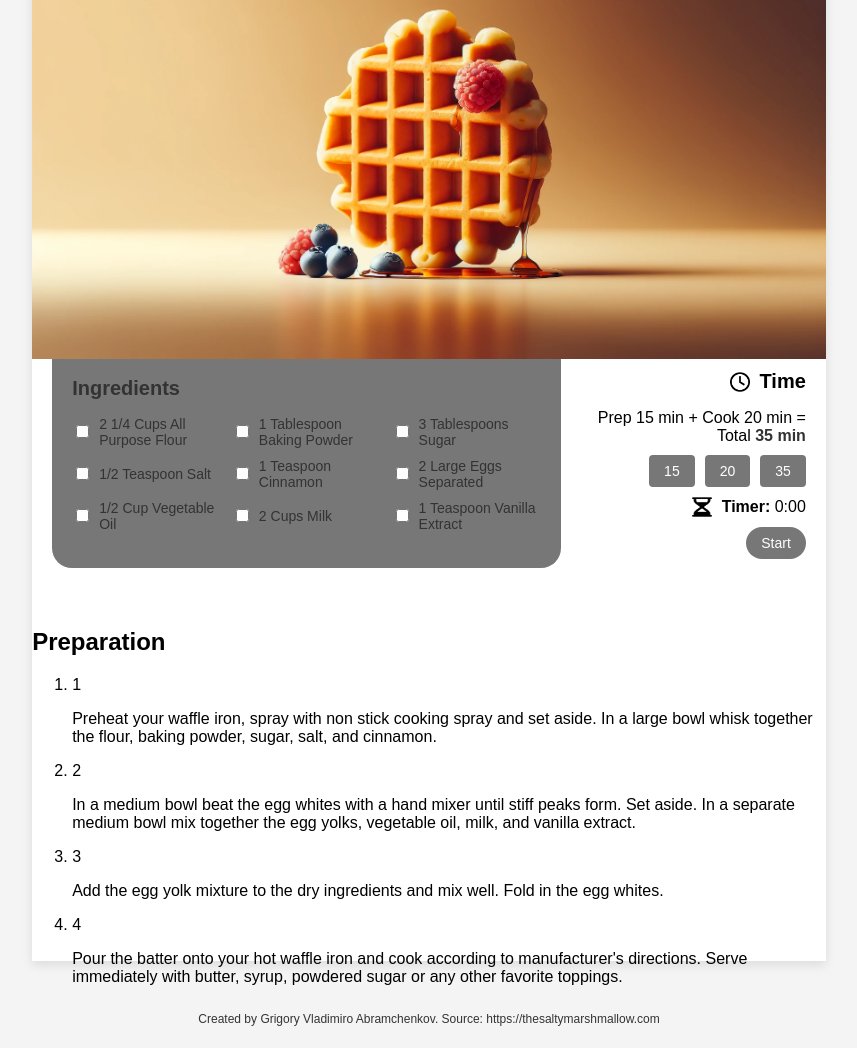
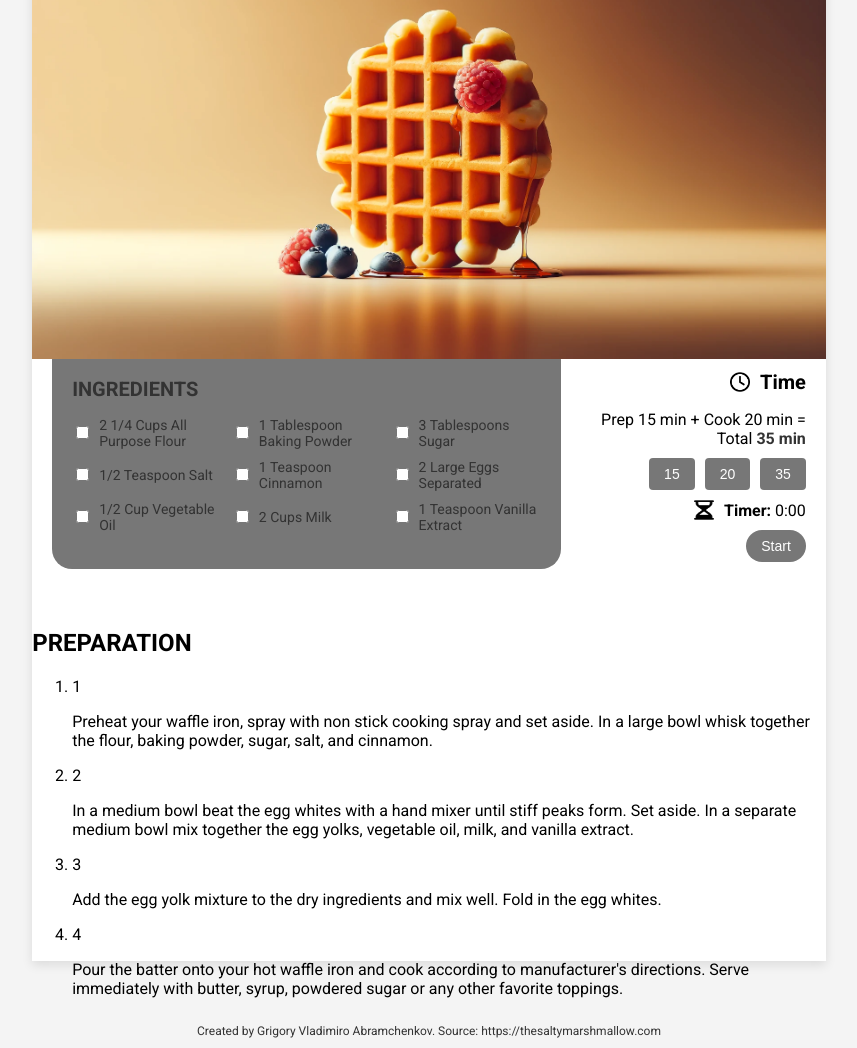
Before and after one commit to Grigory-Vladimiro/my_favorite_food_web, a plain HTML site: page index.html in a window 1280 px wide. Shown: the whole page, without its empty margins (211-1068 px from the left). Drawn offline with Linux system fonts and the light colour scheme.

Commit message:
font&headers

```diff
--- a/index.html
+++ b/index.html
@@ -5,11 +5,12 @@
   <meta name="viewport" content="width=device-width, initial-scale=1.0">
   <title>Recipe Page</title>
   <link rel="stylesheet" href="styles.css">
+  <link href="https://fonts.googleapis.com/css2?family=Roboto:wght@400;700&display=swap" rel="stylesheet">
 </head>
 <body>
   <div class="page">
     <header>
-      <h1>Belgian Waffle</h1>
+      <h1>BELGIAN WAFFLE</h1>
     </header>
     <main>
       <section class="image">
@@ -18,7 +19,7 @@
       <section class="info">
         <div class="ingredients-banner">
           <div class="ingredients">
-            <h2>Ingredients</h2>
+            <h2>INGREDIENTS</h2>
             <ul>
               <li><input type="checkbox"> 2 1/4 Cups All Purpose Flour</li>
               <li><input type="checkbox"> 1 Tablespoon Baking Powder</li>
@@ -53,7 +54,7 @@
         </div>
       </section>
       <section class="preparation">
-        <h2>Preparation</h2>
+        <h2>PREPARATION</h2>
         <ol>
           <li>
             <div class="step-number">1</div>
--- a/styles.scss
+++ b/styles.scss
@@ -3,7 +3,7 @@ $secondary-color: #f4f4f4;
 $highlight-color: #777;
 
 body {
-  font-family: Arial, sans-serif;
+  font-family: 'Roboto', Arial, sans-serif; // Устанавливаем Roboto
   margin: 0;
   padding: 0;
   background-color: $secondary-color;
```
Also changed, not shown: styles.css.
